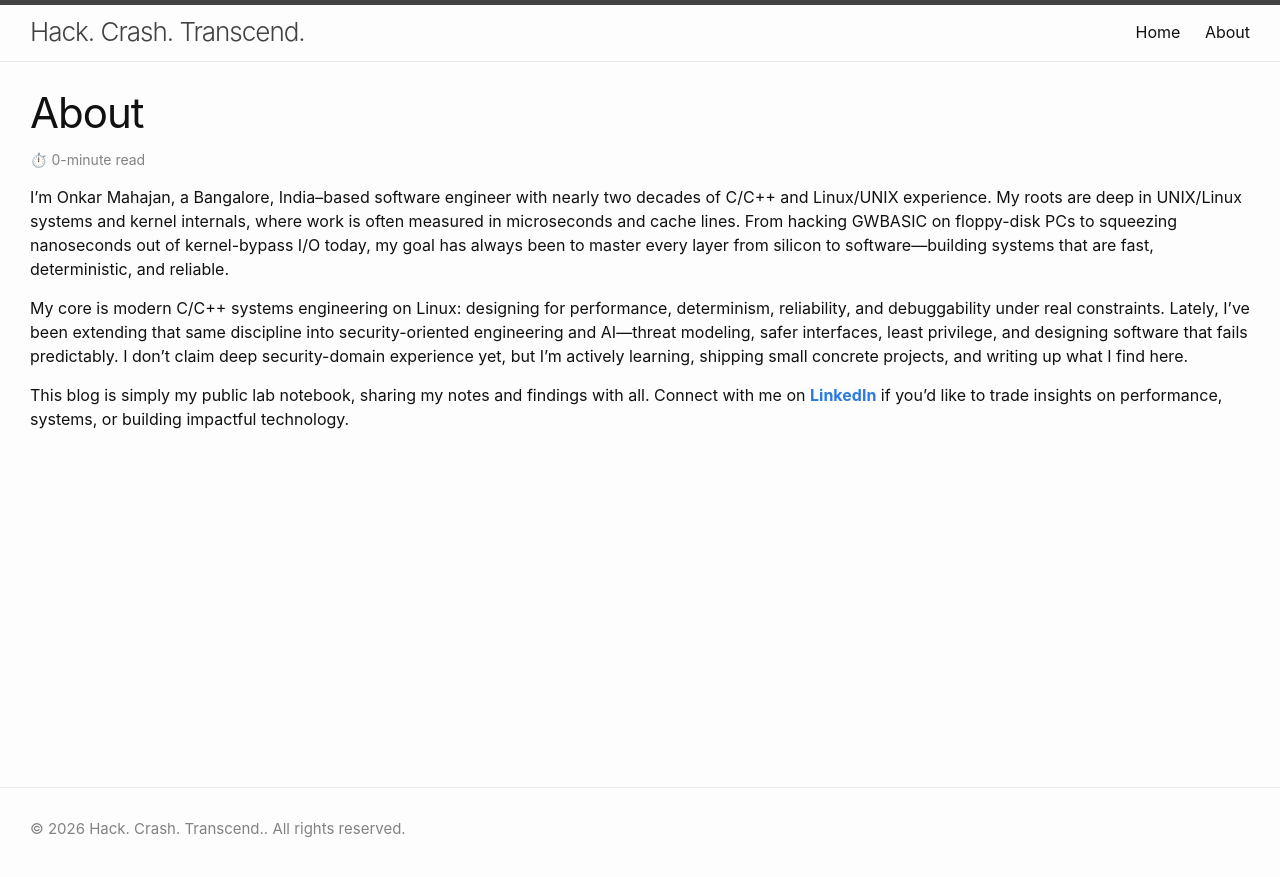
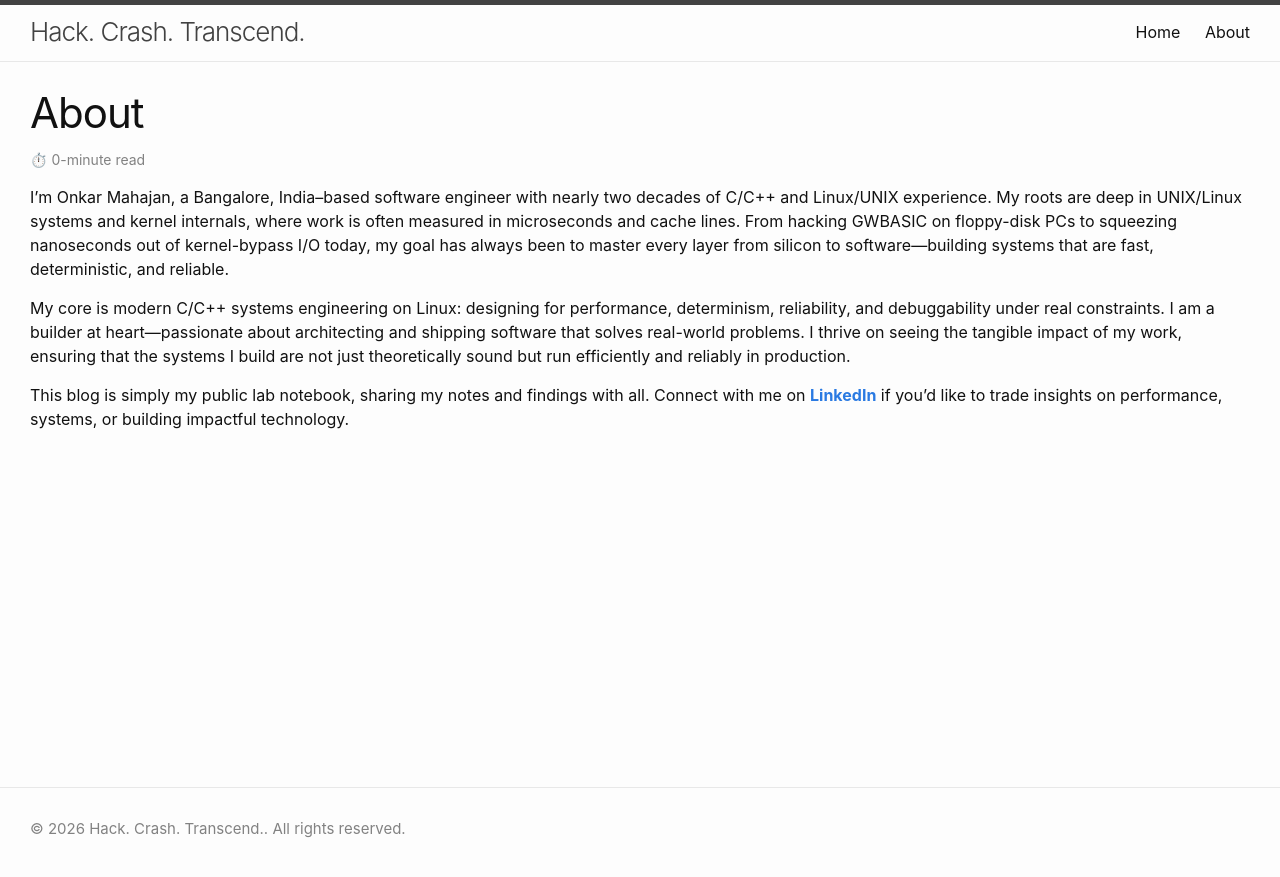
Before and after one commit to on2k23nm/on2k23nm.github.io, a Jekyll site: the page built from about.markdown, in a window 1280 px wide. Shown: the top 877 px of the page. Built offline with Jekyll 4.4.1, drawn with Linux system fonts in a browser that asks for light colours.

Commit message:
Update About page to emphasize building and impact

```diff
--- a/about.markdown
+++ b/about.markdown
@@ -6,6 +6,6 @@ permalink: /about/
 
 I’m Onkar Mahajan, a Bangalore, India–based software engineer with nearly two decades of C/C++ and Linux/UNIX experience. My roots are deep in UNIX/Linux systems and kernel internals, where work is often measured in microseconds and cache lines. From hacking GWBASIC on floppy-disk PCs to squeezing nanoseconds out of kernel-bypass I/O today, my goal has always been to master every layer from silicon to software—building systems that are fast, deterministic, and reliable.
 
-My core is modern C/C++ systems engineering on Linux: designing for performance, determinism, reliability, and debuggability under real constraints. Lately, I’ve been extending that same discipline into security-oriented engineering and AI—threat modeling, safer interfaces, least privilege, and designing software that fails predictably. I don’t claim deep security-domain experience yet, but I’m actively learning, shipping small concrete projects, and writing up what I find here.
+My core is modern C/C++ systems engineering on Linux: designing for performance, determinism, reliability, and debuggability under real constraints. I am a builder at heart—passionate about architecting and shipping software that solves real-world problems. I thrive on seeing the tangible impact of my work, ensuring that the systems I build are not just theoretically sound but run efficiently and reliably in production.
 
 This blog is simply my public lab notebook, sharing my notes and findings with all. Connect with me on **[LinkedIn](https://www.linkedin.com/in/onkarnm/)** if you'd like to trade insights on performance, systems, or building impactful technology.
```
